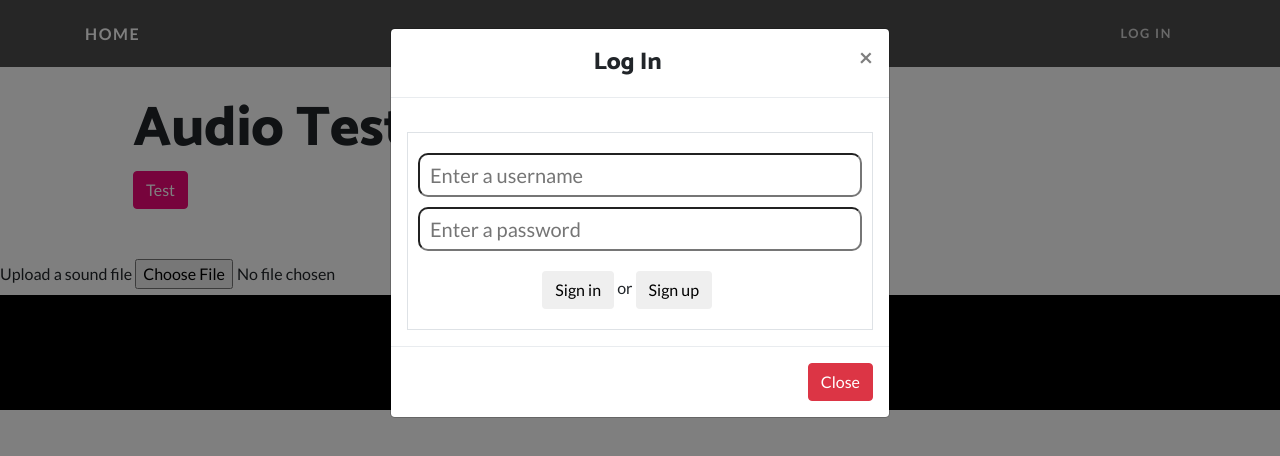
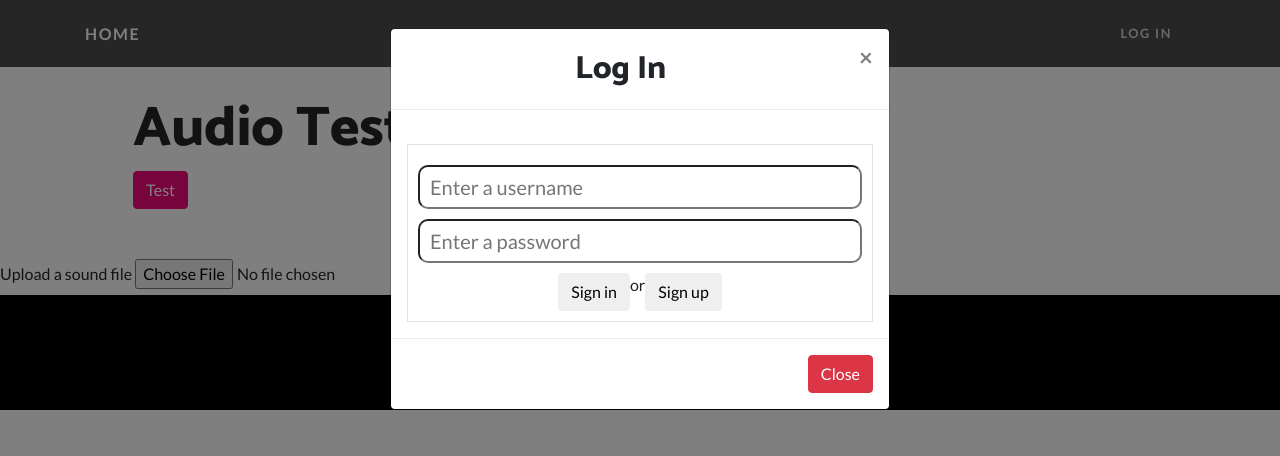
Before and after one commit to Jin-Zheng/metrognome, a website: page frontend/index.html in a window 1280 px wide. Both pictures are taken after a click on the link "LOG IN". Drawn offline with nearby package versions, Linux system fonts and the light colour scheme; files that its build step writes are made by us from their sources.

Commit message:
Modified modal and form css

```diff
--- a/frontend/index.html
+++ b/frontend/index.html
@@ -20,8 +20,6 @@
     <!-- Custom styles for this template -->
     <link href="css/one-page-wonder.min.css" rel="stylesheet">
     <link href="style/form.css" rel="stylesheet" type="text/css"/>
-
-    <link href="style/modal.css" rel="stylesheet" type="text/css"/>
 
   </head>
 
@@ -52,13 +50,13 @@
     <!-- The Modal taken from https://www.w3schools.com/bootstrap4/tryit.asp?filename=trybs_modal&stacked=h-->
     <div class="container">
       <!-- The Modal -->
-      <div class="modal fade" id="myModal">
+      <div class="modal fade in" id="myModal">
         <div class="modal-dialog">
           <div class="modal-content">
 
             <!-- Modal Header -->
             <div class="modal-header">
-              <h4 class="modal-title">Log In</h4>
+              <h2 class="col-11 modal-title text-center">Log In</h2>
               <button type="button" class="close" data-dismiss="modal">&times;</button>
             </div>
 
@@ -70,7 +68,7 @@
               <form class="complex_form border">
                 <input type="text" name="username" class="form_element" placeholder="Enter a username" required/>
                 <input type="password" name="password" class="form_element" placeholder="Enter a password" required/>
-                <div>
+                <div class="row justify-content-center">
                   <button id="signin" name="action" class="btn">Sign in</button>
                   or <button id="signup" name="action" class="btn">Sign up</button>
                 </div>
--- a/frontend/style/form.css
+++ b/frontend/style/form.css
@@ -29,8 +29,8 @@
     background-repeat: no-repeat;
 }
 
-#myModal > div > div > div.modal-body > form > div {
-    position:relative;
-    left:28%;
-    padding: 10px 0px 10px 0px;
+.alert {
+    padding: 0 0 0 0;
+    color: red;
+    font-size: 16px;
 }
--- a/frontend/style/modal.css
+++ /dev/null
@@ -1,11 +0,0 @@
-.modal-title {
-    position:relative;
-    left:40%;
-    text-size:32px;
-}
-
-.alert {
-    padding: 0 0 0 0;
-    color: red;
-    font-size: 16px;
-}
```
